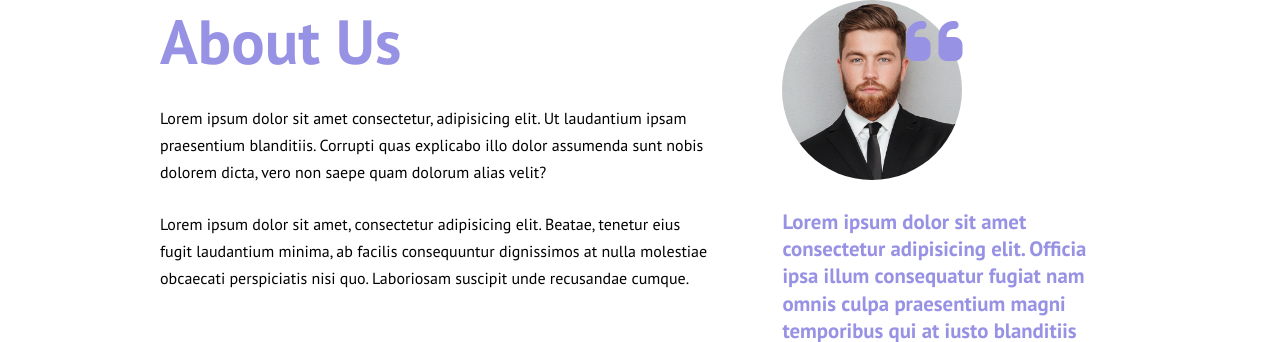
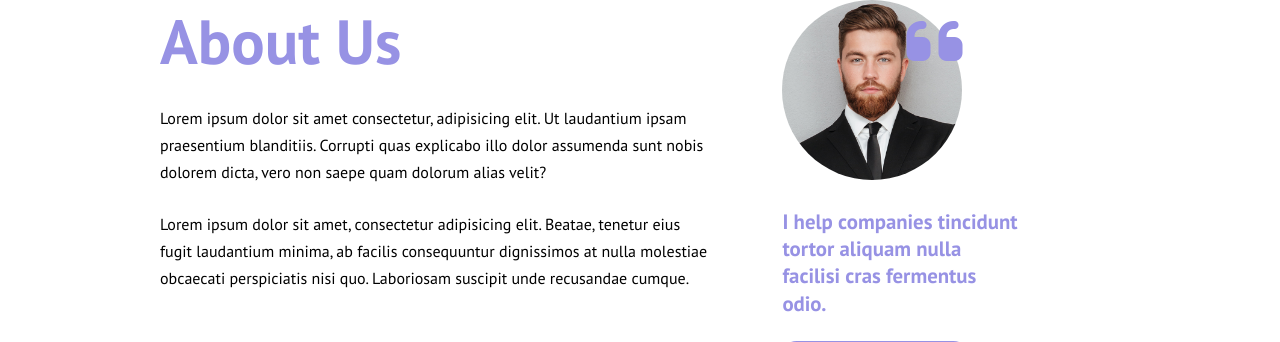
Before and after one commit to giuseppedonnici/htmlcss-responsive-layout, a plain HTML site: page index.html in a window 1280 px wide. Shown: the part 4280-4622 px from the top of the page. Drawn offline with Linux system fonts and the light colour scheme.

Commit message:
Fix: refactoring css

```diff
--- a/css/style.css
+++ b/css/style.css
@@ -437,6 +437,12 @@ ul li {
     }
 }
 
+@media screen and (min-width:992px) {
+    .about .content.right p {
+        padding-right: 5.5rem;
+    }
+}
+
 /* get started section */
 .get-started {
     color: white;
--- a/index.html
+++ b/index.html
@@ -225,7 +225,7 @@
                         <img src="img/about.jpg" alt="testimonial image">
                         <span class="quote txt-purple"><i class="fa-solid fa-quote-left"></i></span>
                     </div>
-                    <p class="txt-purple txt-bold">Lorem ipsum dolor sit amet consectetur adipisicing elit. Officia ipsa illum consequatur fugiat nam omnis culpa praesentium magni temporibus qui at iusto blanditiis assumenda quaerat, vel natus odio, rem earum.</p>
+                    <p class="txt-purple txt-bold">I help companies tincidunt tortor aliquam nulla facilisi cras fermentus odio.</p>
                     <a class="btn bg-purple txt-white" href="#"><i class="fa-brands fa-linkedin"></i>Find me on linkedin</a>
                 </div>
             </div>
```
